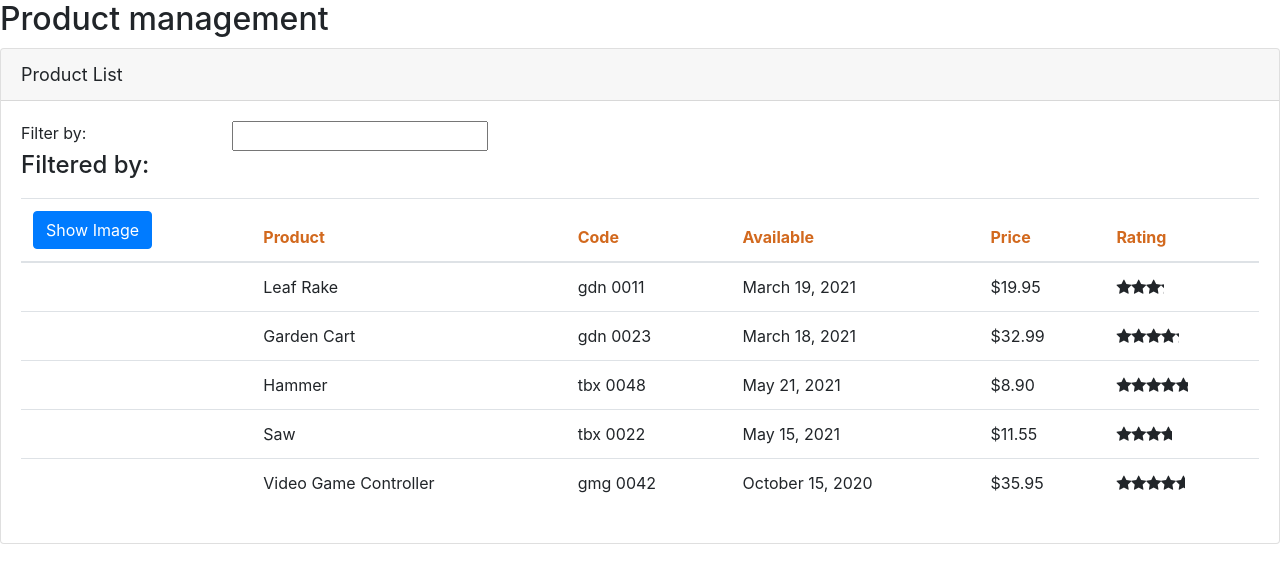
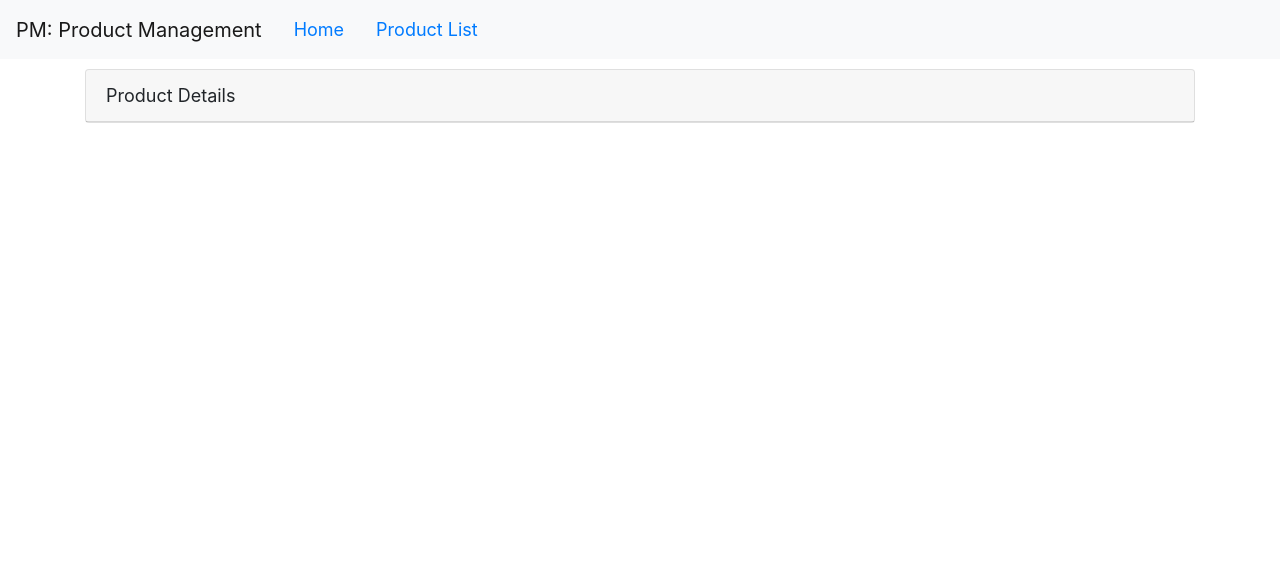
Before and after one commit to sabbir1305/APM, an Angular app: page /products/1 in a window 1280 px wide. Shown: the top 582 px of the page. Built offline with nearby package versions, Linux system fonts and the light colour scheme.

Commit message:
Product details

```diff
--- a/src/app/app.component.html
+++ b/src/app/app.component.html
@@ -1,4 +1,13 @@
 <!--The content below is only a placeholder and can be replaced.-->
+<nav class="navbar navbar-expand navbar-light bg-light">
+<a class="navbar-brand">{{pageTitle}}</a>
+<ul class="nav nav-pills">
+  <li><a class="nav-link" [routerLink]="['/welcome']">Home</a></li>
+  <li><a class="nav-link" [routerLink]="['/products']">Product List</a></li>
+</ul>
+</nav>
 
-<h2>Product management</h2>
- <pm-products></pm-products>
+
+<div class="container">
+<router-outlet></router-outlet>
+</div>
--- a/src/app/app.component.ts
+++ b/src/app/app.component.ts
@@ -6,5 +6,5 @@
   styleUrls: ['./app.component.css']
 })
 export class AppComponent {
-  title = 'Angular: Getting Started';
+  pageTitle = 'PM: Product Management';
 }
--- a/src/app/home/welcome.component.html
+++ b/src/app/home/welcome.component.html
@@ -12,12 +12,7 @@
 
       <div class="text-center">Developed by:</div>
       <div class="text-center">
-        <h3>Deborah Kurata</h3>
-      </div>
-
-      <div class="text-center">@deborahkurata</div>
-      <div class="text-center">
-        <a href="http://www.bit.ly/DeborahKsBlog">www.bit.ly/DeborahKsBlog</a>
+        <h3>S.Ahmed</h3>
       </div>
     </div>
   </div>
--- /dev/null
+++ b/src/app/products/product-detail.component.html
@@ -0,0 +1,5 @@
+<div class="card">
+  <div class="card-header">
+{{pageTitle}}
+  </div>
+</div>
--- /dev/null
+++ b/src/app/products/product-detail.component.ts
@@ -0,0 +1,16 @@
+import { Component, OnInit } from '@angular/core';
+
+@Component({
+  selector: 'pm-product-detail',
+  templateUrl: './product-detail.component.html',
+  styleUrls: ['./product-detail.component.css']
+})
+export class ProductDetailComponent implements OnInit {
+
+  pageTitle:string='Product Details';
+  constructor() { }
+
+  ngOnInit(): void {
+  }
+
+}
```
Also changed, not shown: src/app/app.module.ts (+15 -2 lines), src/app/products/product-detail.component.css (added), 1 other file (tests, documents, lock files or other folders).
